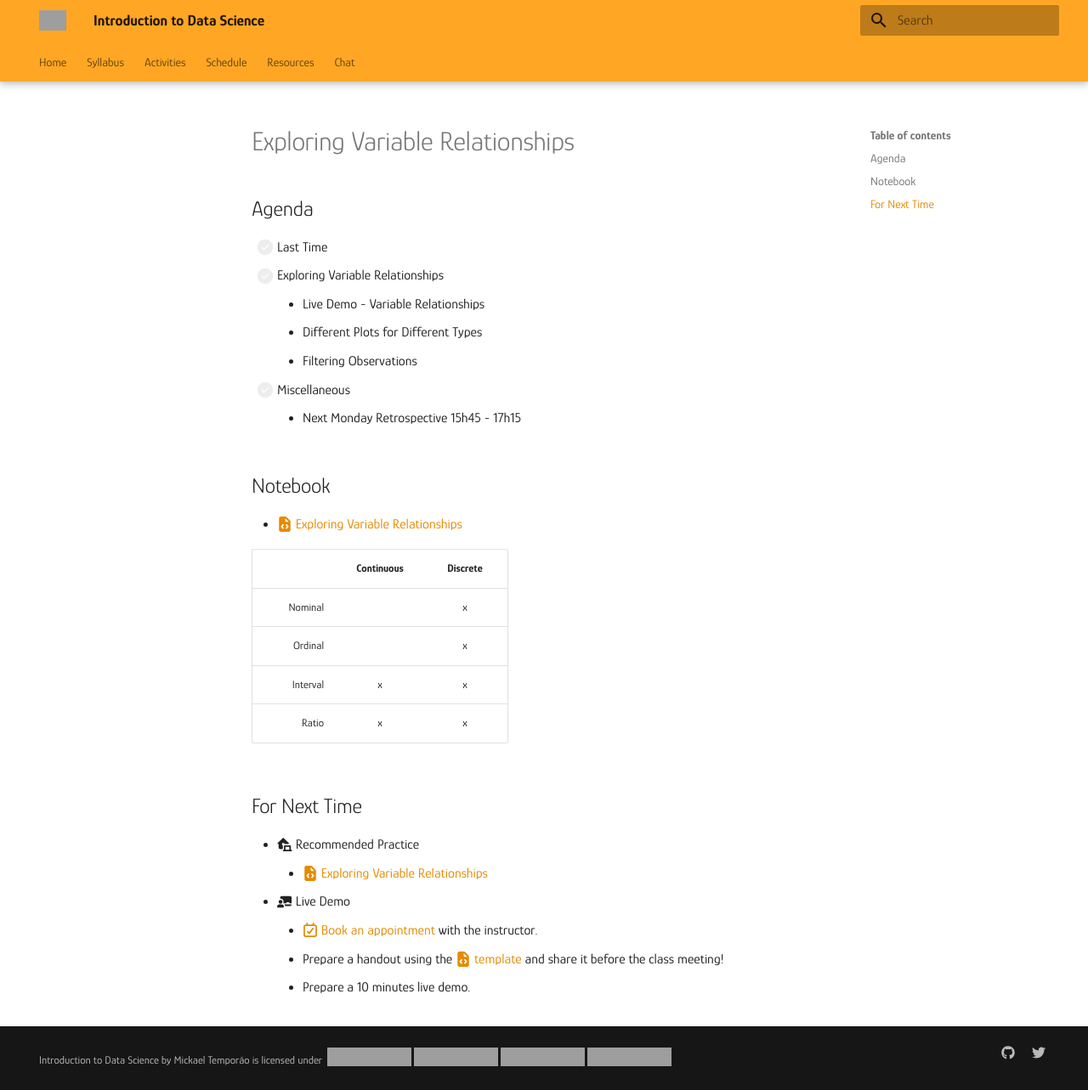
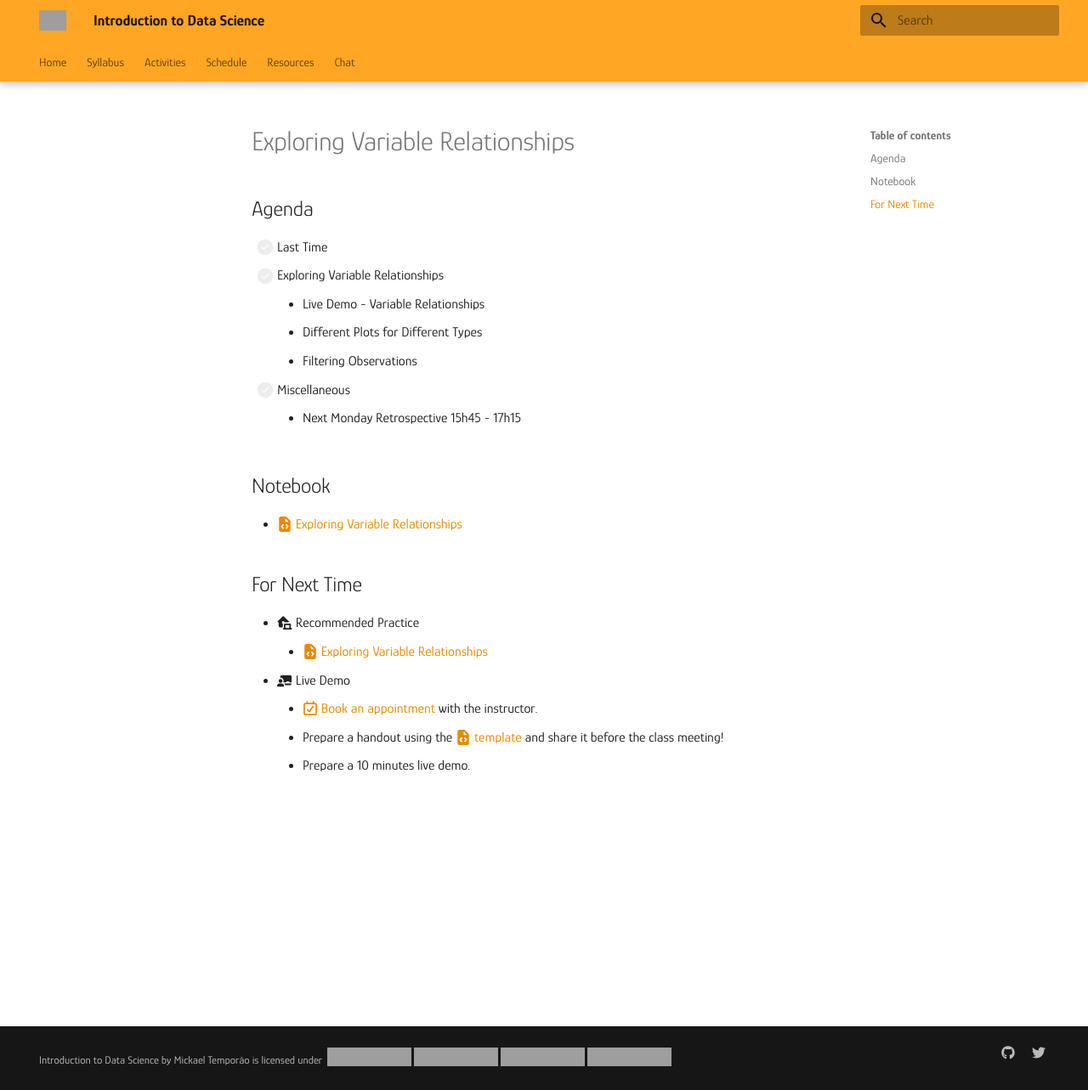
Before and after one commit to mickaeltemporao/itds, an MkDocs documentation site: the page built from docs/modules/exploration-2.md, in a window 1280 px wide and 1283 px high. Shown: the whole window at 85% size. Built offline with MkDocs 1.6.1 and Material for MkDocs 9.7.7, drawn with Linux system fonts in a browser that asks for light colours; grey boxes are pictures that could not be loaded.

Commit message:
update module

```diff
--- a/docs/modules/exploration-2.md
+++ b/docs/modules/exploration-2.md
@@ -12,15 +12,6 @@
 ## Notebook
 - [:fontawesome-solid-file-code: Exploring Variable Relationships](https://colab.research.google.com/github/mickaeltemporao/itds/blob/main/materials/05-data-exploration-rows.ipynb)
 
-|          | Continuous | Discrete |
-| -:       | :-:        | :-:      |
-| Nominal  |            | x        |
-| Ordinal  |            | x        |
-| Interval | x          | x        |
-| Ratio    | x          | x        |
-
-
-
 ## For Next Time
 - :fontawesome-solid-laptop-house: Recommended Practice
     - [:fontawesome-solid-file-code: Exploring Variable Relationships](https://colab.research.google.com/github/mickaeltemporao/itds/blob/main/materials/05-data-exploration-rows.ipynb)
```
